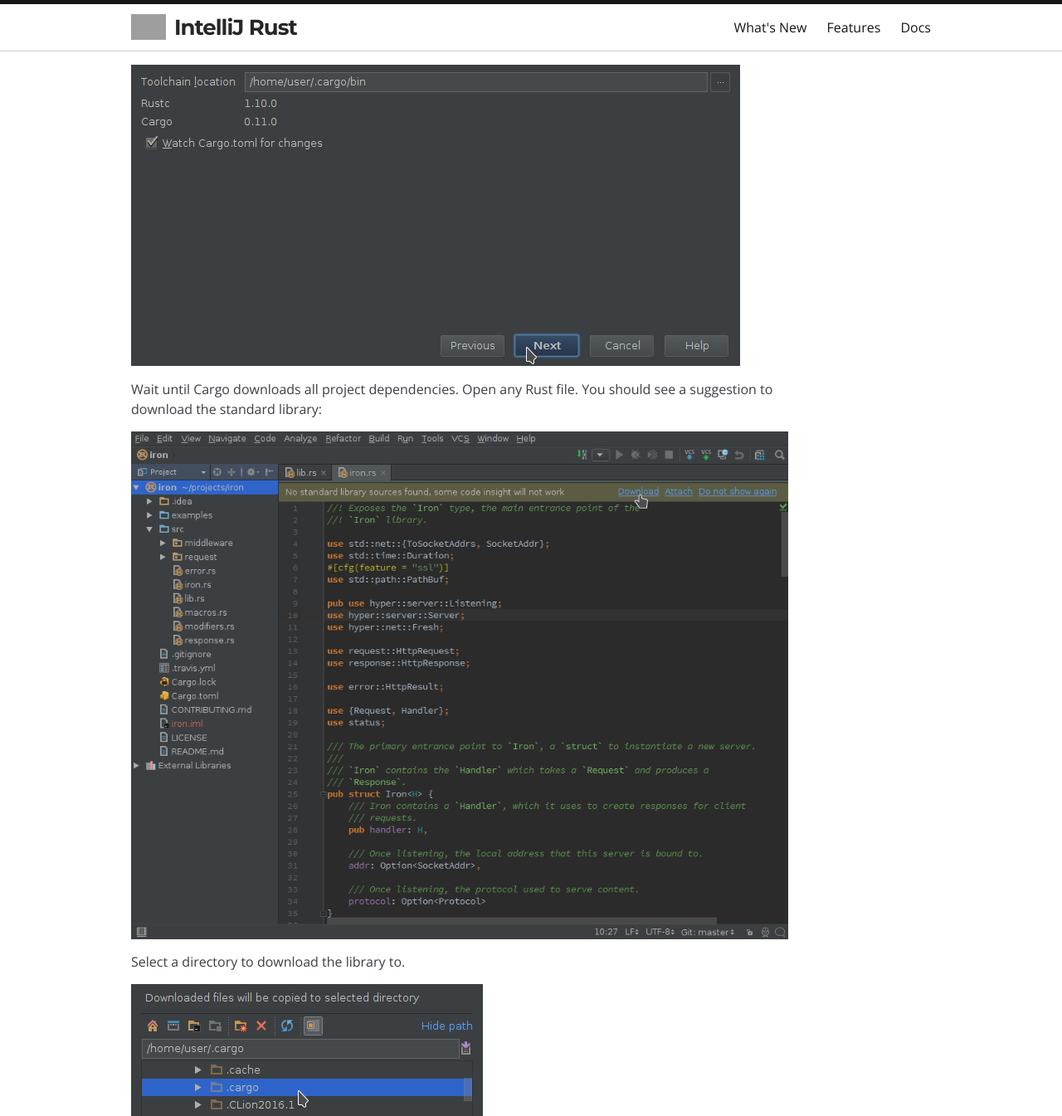
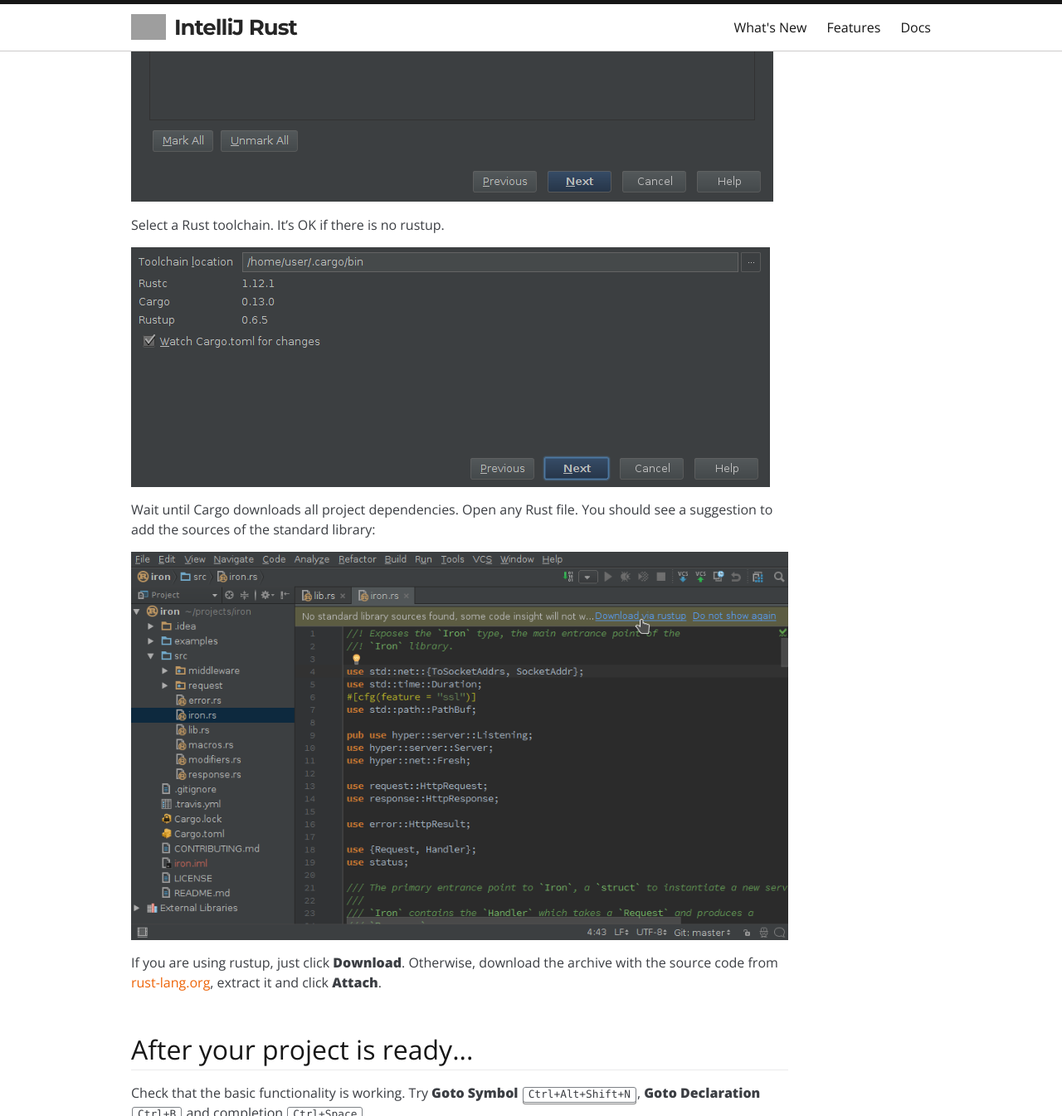
Before and after one commit to intellij-rust/intellij-rust.github.io, a Jekyll site: the page built from _docs/quick-start.markdown, in a window 1280 px wide and 1400 px high, scrolled down 2182 px, cut to the strip 0-1345 px from the top of the window. Shown: the whole strip at 83% size. Built offline with Jekyll 4.4.1, drawn with Linux system fonts in a browser that asks for light colours; nearby versions of some CDN libraries; some web fonts are replaced; some of the changed text lies outside the part shown; grey boxes are pictures that could not be loaded.

Commit message:
Update Quick Start

```diff
--- a/_docs/quick-start.markdown
+++ b/_docs/quick-start.markdown
@@ -4,6 +4,17 @@
 ---
 
 {% include doc-shortcut-tip.html %}
+
+{% include h title="Getting Rust and IntelliJ IDEA" tag="getting-rust" %}
+
+You can use any JetBrains IDE to develop Rust. If you are not sure which one to
+choose, download
+[IntelliJ IDEA community edition](https://www.jetbrains.com/idea/). Install the
+plugin via `Settings > Plugins > Browse repositories` menu.
+
+It's most convenient to use [rustup.rs](https://rustup.rs/) to install Rust.
+Using your operating system's package manager will work as well, but you will
+need to download sources of the standard library manually.
 
 {% include h title="Opening existing project" tag="open-idea" %}
 
@@ -24,22 +35,20 @@
 
 ![rust-source](/assets/quick-start/rust-source.png)
 
-Select a Rust toolchain:
+Select a Rust toolchain. It's OK if there is no rustup.
 
 ![import-toolchain-step](/assets/quick-start/import-toolchain-setup.png)
 
 Wait until Cargo downloads all project dependencies. Open any Rust file. You
-should see a suggestion to download the standard library:
+should see a suggestion to add the sources of the standard library:
 
 ![download-stdlib](/assets/quick-start/download-stdlib-notification.png)
 
 
-Select a directory to download the library to.
-
-![download-stdlib-dir](/assets/quick-start/download-stdlib-directory.png)
-
-
-Wait until the library is downloaded and indexed.
+If you are using rustup, just click **Download**. Otherwise, download the
+archive with the source code from
+[rust-lang.org](https://www.rust-lang.org/en-US/downloads.html), extract it and
+click **Attach**.
 
 
 {% include h title="After your project is ready..." tag="project-ready" %}
```
Also changed, not shown: assets/quick-start/download-stdlib-notification.png, assets/quick-start/import-toolchain-setup.png.
